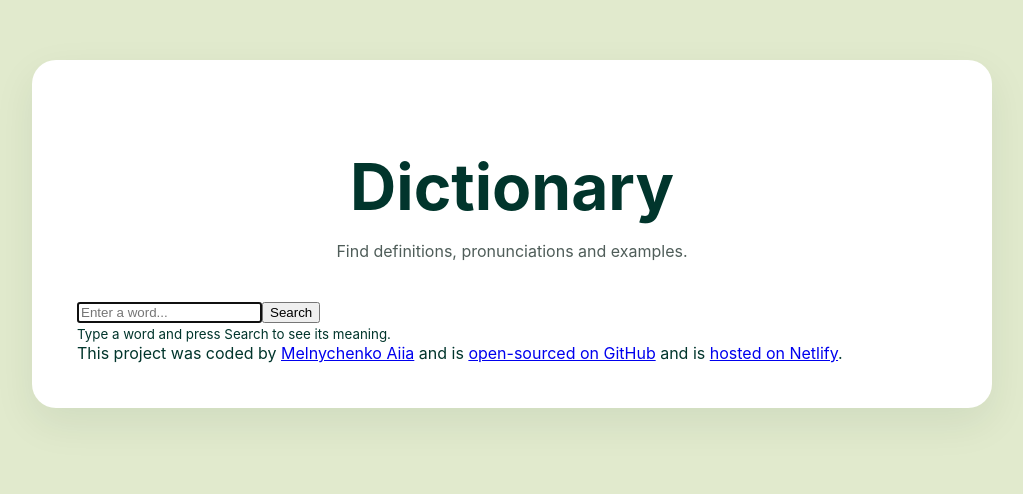
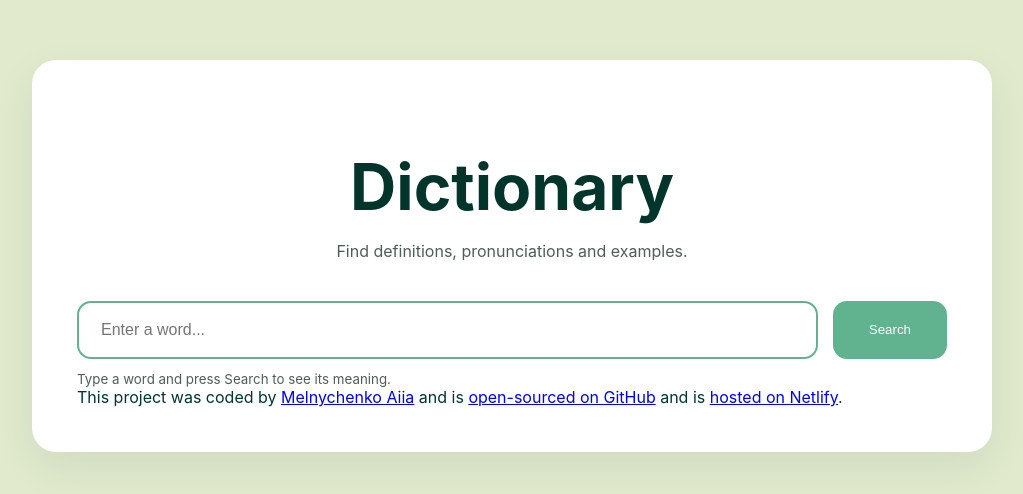
Before and after one commit to MelAiia/dictionary-react-app, a React (Vite) app: page / in a window 1280 px wide. Shown: the top 494 px of the page, without its empty margins (128-1151 px from the left). Built offline with nearby package versions, Linux system fonts and the light colour scheme.

Commit message:
added SearchForm css

```diff
--- a/src/App.css
+++ b/src/App.css
@@ -21,3 +21,41 @@
   color: var(--text);
   margin-bottom: 40px;
 }
+
+.SearchForm form {
+  display: flex;
+  gap: 15px;
+}
+
+.SearchForm input {
+  flex: 1;
+  padding: 18px 22px;
+  border-radius: 14px;
+  border: 2px solid var(--border);
+  font-size: 16px;
+}
+
+.SearchForm input:focus {
+  outline: none;
+  border-color: var(--primary);
+}
+
+.SearchForm button {
+  background: var(--primary);
+  color: white;
+  border: none;
+  padding: 18px 36px;
+  border-radius: 14px;
+  cursor: pointer;
+  transition: 0.25s;
+}
+
+.SearchForm button:hover {
+  background: var(--dark);
+}
+
+.SearchForm small {
+  display: block;
+  margin-top: 12px;
+  color: var(--text);
+}
```
